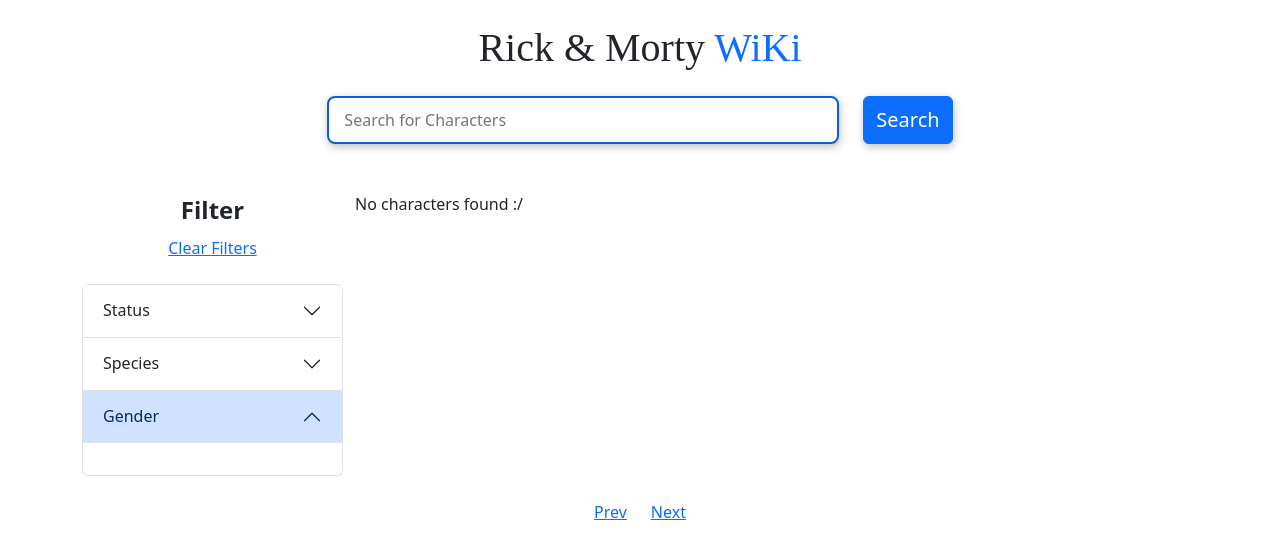
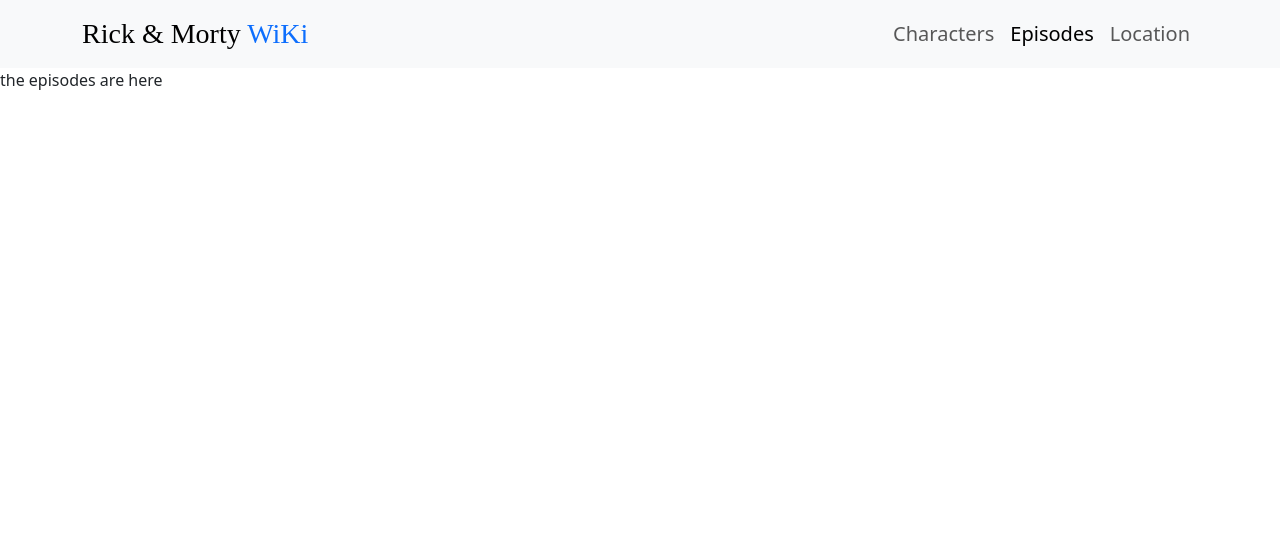
Before and after one commit to alcxander/rick-morty-wiki, a React (Create React App) app: page /episodes in a window 1280 px wide. Shown: the top 556 px of the page. Built offline with nearby package versions, Linux system fonts and the light colour scheme; no server answers; the HTML template or start-up script is replaced by a standard one.

Commit message:
learning routing, changing main component in main application to be a sub piece of code that gets passed around a la a template. nav bar also being done

```diff
--- a/src/App.js
+++ b/src/App.js
@@ -2,58 +2,94 @@
 import "bootstrap/dist/js/bootstrap.bundle.min";
 import Filters from "./components/Filters/Filters";
 import Cards from "./components/Cards/Cards";
-import React, { useState, useEffect } from 'react'
+import React, { useState, useEffect } from "react";
 import Pagination from "./components/Pagination/Pagination";
 import Search from "./components/Search/Search";
+import Navbar from "./components/Navbar/Navbar";
+import {BrowserRouter as Router, Routes, Route} from 'react-router-dom';
+import Episodes from "./Pages/Episodes";
+import Location from "./Pages/Location";
 
-function App() {
+function App(){
+  return(
+    <Router>
+      <div className="App">
+        <Navbar />
+      </div>
 
+      <Routes>
+        <Route path="/" element={<Home />}/>
+        <Route path="/episodes" element={<Episodes />}/>
+        <Route path="/location" element={<Location />}/>
+      </Routes>
+    </Router>
+  )
+/* so routes allow us basically to define paths as per the URL in the browser and what
+we can do then is point that route at an element, and the element is what gets loaded on screen
+so when the path is /episodes we load the episodes page on screen. I wonder can we do routing
+updates inside those components then eventually or how do we handle those things when we want to update them
+
+also note the navbar is set when done like this i.e. set once and the rest of the page works almost like a template
+*/
+}
+
+// changing this from function to const allows us to use these as pages instead of just
+// a single function app. component structure sneaking in there I see. we defined
+// a new function at the top which will be the whole app.
+const Home = () => {
   let [pageNumber, setPageNumber] = useState(1);
   // usestate here defines a variable then a function to update that variable
   // and use state allows us to give a default value in the brackets.
 
   let [search, setSearch] = useState("");
+  let [status, setStatus] = useState("");
+  let [gender, setGender] = useState("");
+  let [species, setSpecies] = useState("");
 
   let [fetchedData, updateFetchedData] = useState([]);
-  let {info, results} = fetchedData; // destructuring so we dont have to do var.thing every time we want.
+  let { info, results } = fetchedData; // destructuring so we dont have to do var.thing every time we want.
   // also it means we can pass just the values we want to pass between places on the site
 
-  let api = `https://rickandmortyapi.com/api/character/?page=${pageNumber}&name=${search}`;
+  let api = `https://rickandmortyapi.com/api/character/?page=${pageNumber}&name=${search}&status=${status}&gender=${gender}&species=${species}`;
   //this is a template literal, we use graves so that we can work with variables
   // inside the string we are working on e.g. updating page numbers
 
-  useEffect(()=>{
+  useEffect(() => {
     //IIFE - immediately invoke functional expression
     // runs as soon as the js is opened/loaded
     // this function runs when the page is changed so that we can get fresh data
     // on button click
-    (async function(){
+    (async function () {
       //fetch data
-      let data = await fetch(api).then(res=>res.json());
+      let data = await fetch(api).then((res) => res.json());
       //await means wait a little bit, a la a promise. so it doesnt execute immidiately
       updateFetchedData(data);
     })();
-  },[api])
-
-
+  }, [api]);
 
   return (
     <div className="App">
-      <h1 className="text-center ubuntu my-4">
-        Rick & Morty <span className="text-primary">WiKi</span>
-      </h1>
-      <Search setPageNumber={setPageNumber} setSearch={setSearch}/>
+      <Search setPageNumber={setPageNumber} setSearch={setSearch} />
       <div className="container">
         <div className="row">
-            <Filters />
+          <Filters
+            setGender={setGender}
+            setStatus={setStatus}
+            setPageNumber={setPageNumber}
+            setSpecies={setSpecies}
+          />
           <div className="col-8">
             <div className="row">
-              <Cards results={results}/>
+              <Cards results={results} />
             </div>
           </div>
         </div>
       </div>
-      <Pagination info={info} pageNumber={pageNumber} setPageNumber={setPageNumber}/>
+      <Pagination
+        info={info}
+        pageNumber={pageNumber}
+        setPageNumber={setPageNumber}
+      />
     </div>
   );
 }
--- /dev/null
+++ b/src/Pages/Episodes.js
@@ -0,0 +1,9 @@
+import React from 'react'
+
+const Episodes = () => {
+  return (
+    <div>the episodes are here</div>
+  )
+}
+
+export default Episodes
--- /dev/null
+++ b/src/Pages/Location.js
@@ -0,0 +1,9 @@
+import React from 'react'
+
+const Location = () => {
+  return (
+    <div>the locations are here</div>
+  )
+}
+
+export default Location
--- a/src/components/Filters/Category/Gender.js
+++ b/src/components/Filters/Category/Gender.js
@@ -1,15 +1,17 @@
-import React from 'react'
+import React from "react";
+import FilterBTN from "../FilterBTN";
 
-const Gender = () => {
+const Gender = ({ setPageNumber, setGender }) => {
+  let genders = ["female", "male", "genderless", "unknown"];
   return (
     <div className="accordion-item">
       <h2 className="accordion-header">
         <button
-        className="accordion-button"
+          className="accordion-button collapsed"
           type="button"
           data-bs-toggle="collapse"
           data-bs-target="#collapseOne"
-        aria-expanded="true"
+          aria-expanded="false"
           aria-controls="collapseOne"
         >
           Gender
@@ -17,15 +19,24 @@
       </h2>
       <div
         id="collapseOne"
-      className="accordion-collapse collapse show"
+        className="accordion-collapse collapse"
         data-bs-parent="#accordionExample"
       >
-      <div className="accordion-body">
-
+        <div className="accordion-body d-flex flex-wrap gap-3">
+          {genders.map((items, index) => (
+            <FilterBTN
+              setPageNumber={setPageNumber}
+              task={setGender}
+              key={index}
+              name="gender"
+              index={index}
+              items={items}
+            />
+          ))}
         </div>
       </div>
     </div>
-  )
-}
+  );
+};
 
-export default Gender
+export default Gender;
--- a/src/components/Filters/Category/Species.js
+++ b/src/components/Filters/Category/Species.js
@@ -1,6 +1,22 @@
 import React from 'react'
+import FilterBTN from '../FilterBTN';
 
-const Species = () => {
+const Species = ({ setSpecies, setPageNumber }) => {
+
+  let species = [
+    "Human",
+    "Alien",
+    "Humanoid",
+    "Poopybutthole",
+    "Mythological",
+    "Unknown",
+    "Animal",
+    "Disease",
+    "Robot",
+    "Cronenburg",
+    "Planet",
+  ];
+
   return (
     <div className="accordion-item">
     <h2 className="accordion-header">
@@ -20,7 +36,10 @@
       className="accordion-collapse collapse"
       data-bs-parent="#accordionExample"
     >
-      <div className="accordion-body">
+      <div className="accordion-body d-flex flex-wrap gap-3">
+        {species.map((items,index) => (
+          <FilterBTN setPageNumber={setPageNumber} task={setSpecies} key={index} items={items} name="species" index={index}/>
+        ))}
 
       </div>
     </div>
--- a/src/components/Filters/Category/Status.js
+++ b/src/components/Filters/Category/Status.js
@@ -1,6 +1,8 @@
-import React from 'react'
+import React from "react";
+import FilterBTN from "../FilterBTN";
 
-const Status = () => {
+const Status = ({ setPageNumber, setStatus }) => {
+  let status = ["Alive", "Dead", "Unknown"];
   return (
     <div className="accordion-item">
       <h2 className="accordion-header">
@@ -9,7 +11,7 @@
           type="button"
           data-bs-toggle="collapse"
           data-bs-target="#collapseThree"
-        aria-expanded="false"
+          aria-expanded="true"
           aria-controls="collapseThree"
         >
           Status
@@ -20,12 +22,21 @@
         className="accordion-collapse collapse"
         data-bs-parent="#accordionExample"
       >
-      <div className="accordion-body">
-
+        <div className="accordion-body d-flex flex-wrap gap-3">
+          {status.map((items, index) => (
+            <FilterBTN
+              task={setStatus}
+              setPageNumber={setPageNumber}
+              key={index}
+              name="status"
+              index={index}
+              items={items}
+            />
+          ))}
         </div>
       </div>
     </div>
-  )
-}
+  );
+};
 
-export default Status
+export default Status;
--- a/src/components/Filters/FilterBTN.js
+++ b/src/components/Filters/FilterBTN.js
@@ -1,22 +1,37 @@
-import React from 'react'
+import React from "react";
 
-const FilterBTN = () => {
+const FilterBTN = ({name, index, items, task, setPageNumber}) => {
   return (
     <div>
-    <div className="form-check">
-  <input className="form-check-input" type="radio" name="flexRadioDefault" id="flexRadioDefault1" />
-  <label className="form-check-label" for="flexRadioDefault1">
-    Default radio
-  </label>
-</div>
-<div className="form-check">
-  <input className="form-check-input" type="radio" name="flexRadioDefault" id="flexRadioDefault2" checked />
-  <label className="form-check-label" for="flexRadioDefault2">
-    Default checked radio
-  </label>
-</div>
-</div>
-  )
-}
+        <style jsx>
+            {`
+                .x:checked + label{
+                    background-color : #0b5ed7;
+                    color: white
+                }
 
-export default FilterBTN
+                input[type="radio"]{
+                    display: none;
+                }`
+            }
+        </style>
+      <div className="form-check">
+        <input
+          onClick={()=>{
+            setPageNumber(1);
+            task(items);
+          }}
+          className="form-check-input x"
+          type="radio"
+          name={name}
+          id={`${name}-${index}`}
+        />
+        <label className="btn btn-outline-primary" for={`${name}-${index}`}>
+          {items}
+        </label>
+      </div>
+    </div>
+  );
+};
+
+export default FilterBTN;
--- a/src/components/Filters/Filters.js
+++ b/src/components/Filters/Filters.js
@@ -3,11 +3,20 @@
 import Species from "./Category/Species"
 import Status from "./Category/Status"
 
-const Filters = () => {
+const Filters = ({setPageNumber, setStatus, setGender, setSpecies}) => {
+
+  let clear =() =>{
+    setPageNumber("");
+    setStatus("");
+    setGender("");
+    setSpecies("");
+    window.location.reload(false);
+  }
   return (
     <div className="col-3">
       <div className="text-center fw-bold fs-4 mb-2">Filter</div>
       <div
+        onClick={clear}
         style={{ cursor: "pointer" }}
         className="text-center text-primary text-decoration-underline mb-4"
       >
@@ -15,9 +24,9 @@
       </div>
 
       <div className="accordion" id="accordionExample">
-        <Status/>
-        <Species/>
-        <Gender/>
+        <Status setStatus={setStatus} setPageNumber={setPageNumber}/>
+        <Species setSpecies={setSpecies} setPageNumber={setPageNumber}/>
+        <Gender setGender={setGender} setPageNumber={setPageNumber}/>
       </div>
     </div>
   );
--- /dev/null
+++ b/src/components/Navbar/Navbar.js
@@ -0,0 +1,40 @@
+import React from "react";
+import {NavLink, Link} from 'react-router-dom';
+
+const Navbar = () => {
+  return (
+    <nav className="navbar navbar-expand-lg bg-body-tertiary">
+      <div className="container">
+      <Link to="/" className="ubuntu navbar-brand fs-3">
+        Rick & Morty <span className="text-primary">WiKi</span>
+      </Link>
+        <button
+          className="navbar-toggler"
+          type="button"
+          data-bs-toggle="collapse"
+          data-bs-target="#navbarNavAltMarkup"
+          aria-controls="navbarNavAltMarkup"
+          aria-expanded="false"
+          aria-label="Toggle navigation"
+        >
+          <span className="navbar-toggler-icon"></span>
+        </button>
+        <div className="collapse navbar-collapse justify-content-end" id="navbarNavAltMarkup">
+          <div className="navbar-nav fs-5">
+            <NavLink to="/" className="nav-link" >
+              Characters
+            </NavLink>
+            <NavLink to="/episodes" className="nav-link">
+              Episodes
+            </NavLink>
+            <NavLink to="/location" className="nav-link">
+                Location
+            </NavLink>
+          </div>
+        </div>
+      </div>
+    </nav>
+  );
+};
+
+export default Navbar;
```
Lines whose indentation alone changed are shown as unchanged.
